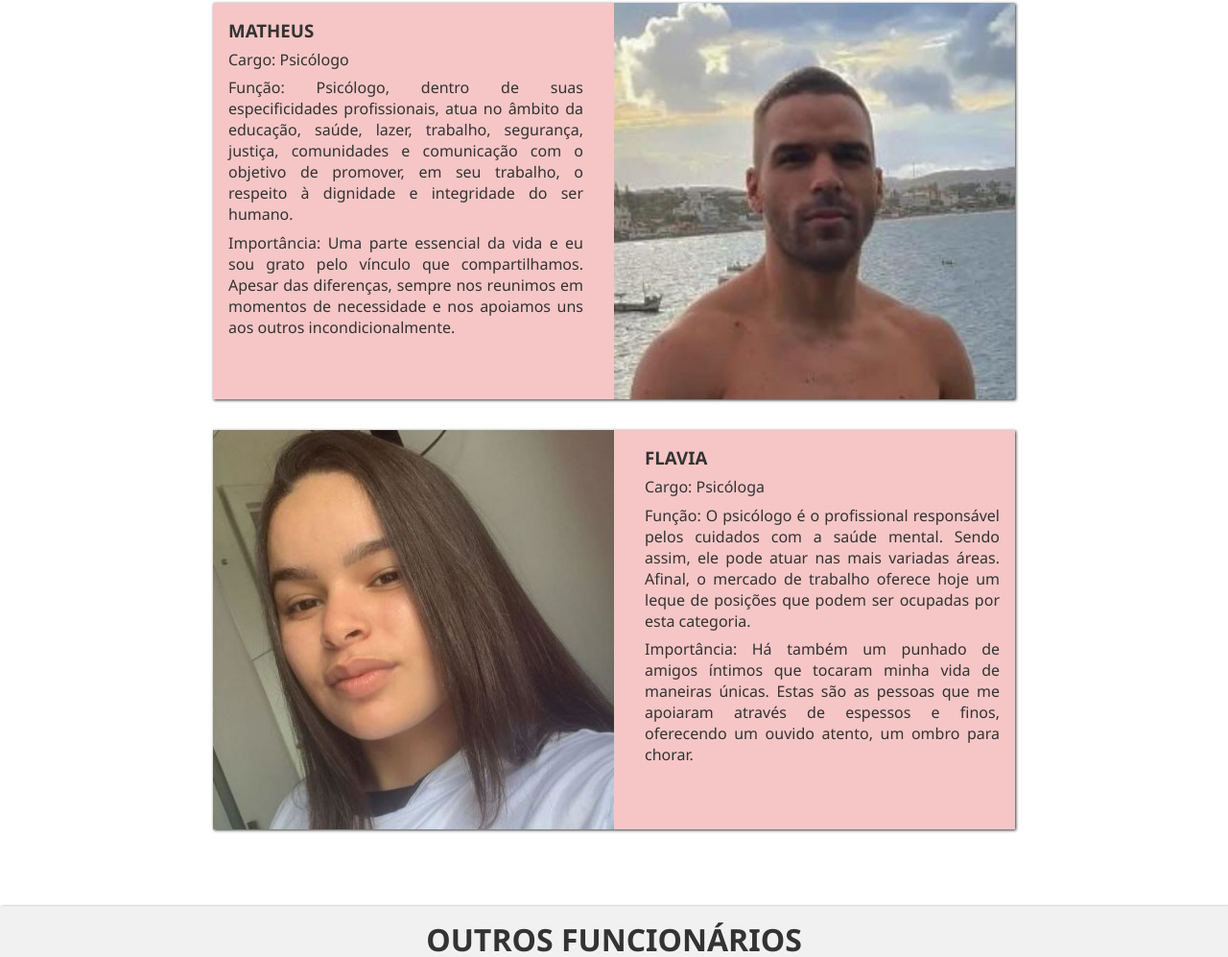
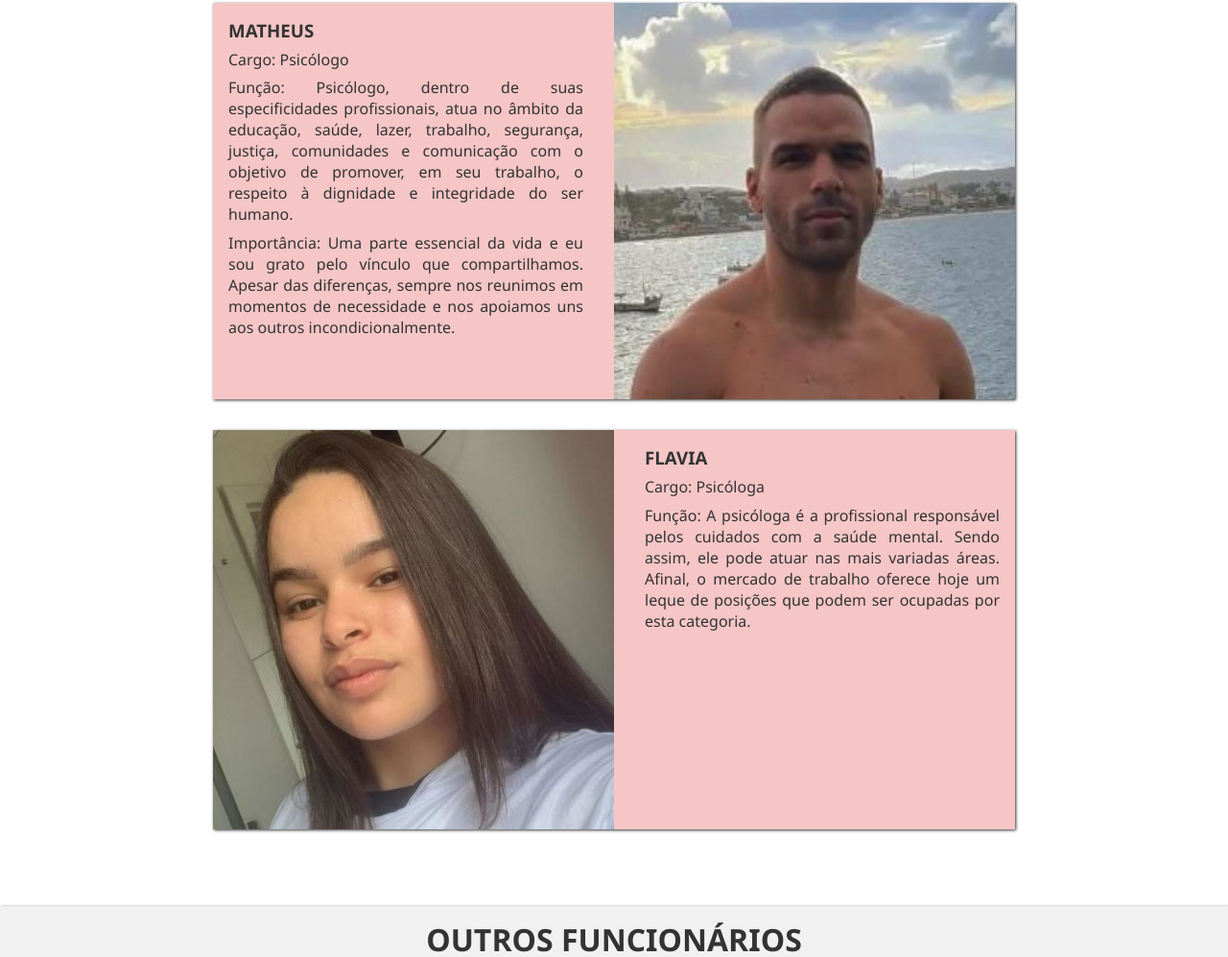
Before and after one commit to snyxzn/Familia, a plain HTML site: page r3.html in a window 1280 px wide. Shown: the part 1981-2978 px from the top of the page at 96% size. Drawn offline with nearby package versions, Linux system fonts and the light colour scheme.

Commit message:
Update r3.html

```diff
--- a/r3.html
+++ b/r3.html
@@ -56,7 +56,7 @@
                 <h3>Mosara</h3>
                 <p>Cargo: Assistente Social </p>
                 <p>Função: O papel do assistente social é trabalhar como uma ponte entre a comunidade e as instituições, sejam elas públicas ou privadas, para resolver os conflitos e as diversas questões envolvendo toda a sociedade.</p>
-                <p>Importância: Esse profissional é responsável por assegurar o bem-estar de indivíduos e grupos. Seja no âmbito físico, psicológico ou social. Os membros da família sempre foram uma presença crucial na vida. Sendo os maiores apoiadores, incentivando-me constantemente a perseguir os sonhos e nunca desistir.</p>
+                <p>Importância: Há momentos em que  ela está sempre presente para mim quando me sinto em baixo, me animando com uma piada ou foto engraçada de um meme. Tem um suprimento infinito de amor e tenho muita sorte por tê-la como mãe.</p>
             </div>
         </section>
 
@@ -86,9 +86,8 @@
             <div>
                 <h3>Flavia</h3>
                 <p>Cargo: Psicóloga</p>
-                <p>Função: O psicólogo é o profissional responsável pelos cuidados com a saúde mental. Sendo assim, ele pode atuar nas mais variadas áreas. Afinal, o mercado de trabalho oferece hoje um leque de posições que podem ser ocupadas por esta categoria.</p>
-                <p>Importância:
-                    Há também um punhado de amigos íntimos que tocaram minha vida de maneiras únicas. Estas são as pessoas que me apoiaram através de espessos e finos, oferecendo um ouvido atento, um ombro para chorar.</p>
+                <p>Função: A psicóloga é a profissional responsável pelos cuidados com a saúde mental. Sendo assim, ele pode atuar nas mais variadas áreas. Afinal, o mercado de trabalho oferece hoje um leque de posições que podem ser ocupadas por esta categoria.</p>
+
 
             </div>
         </section>
```
